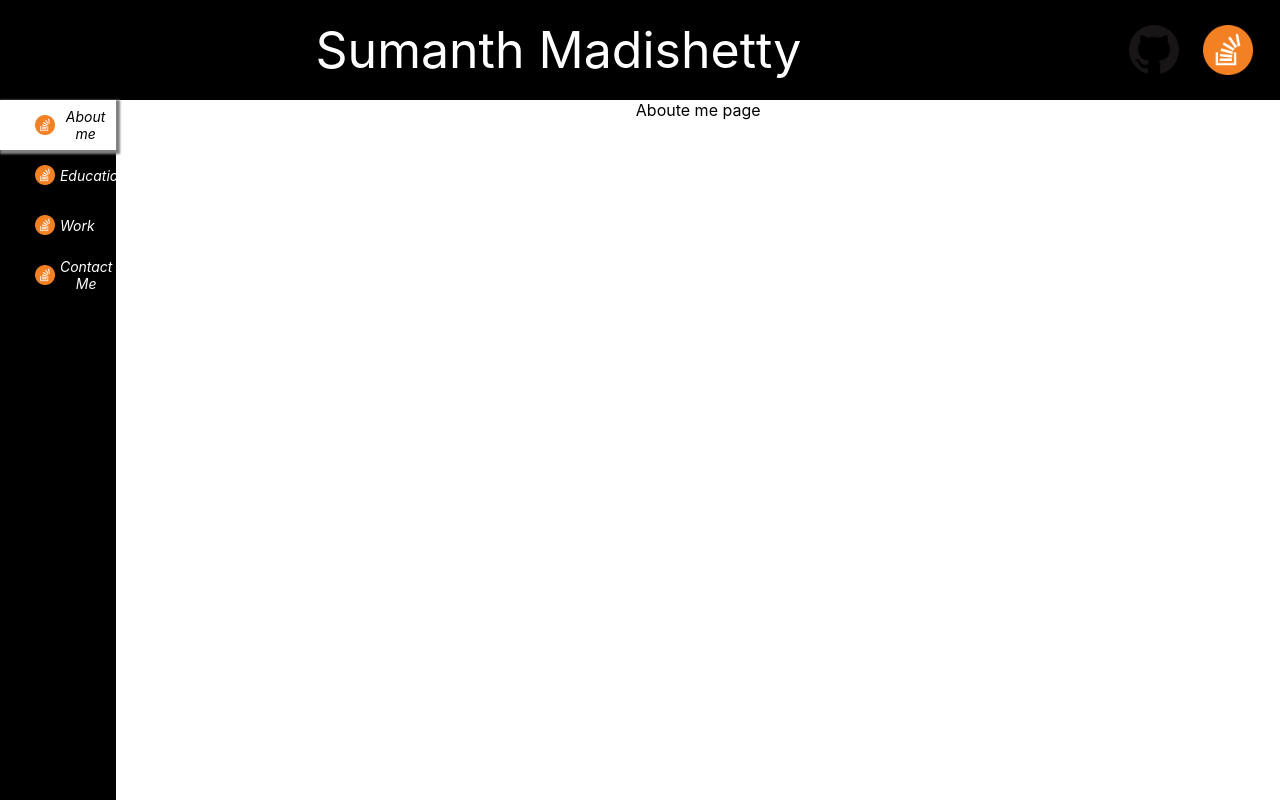
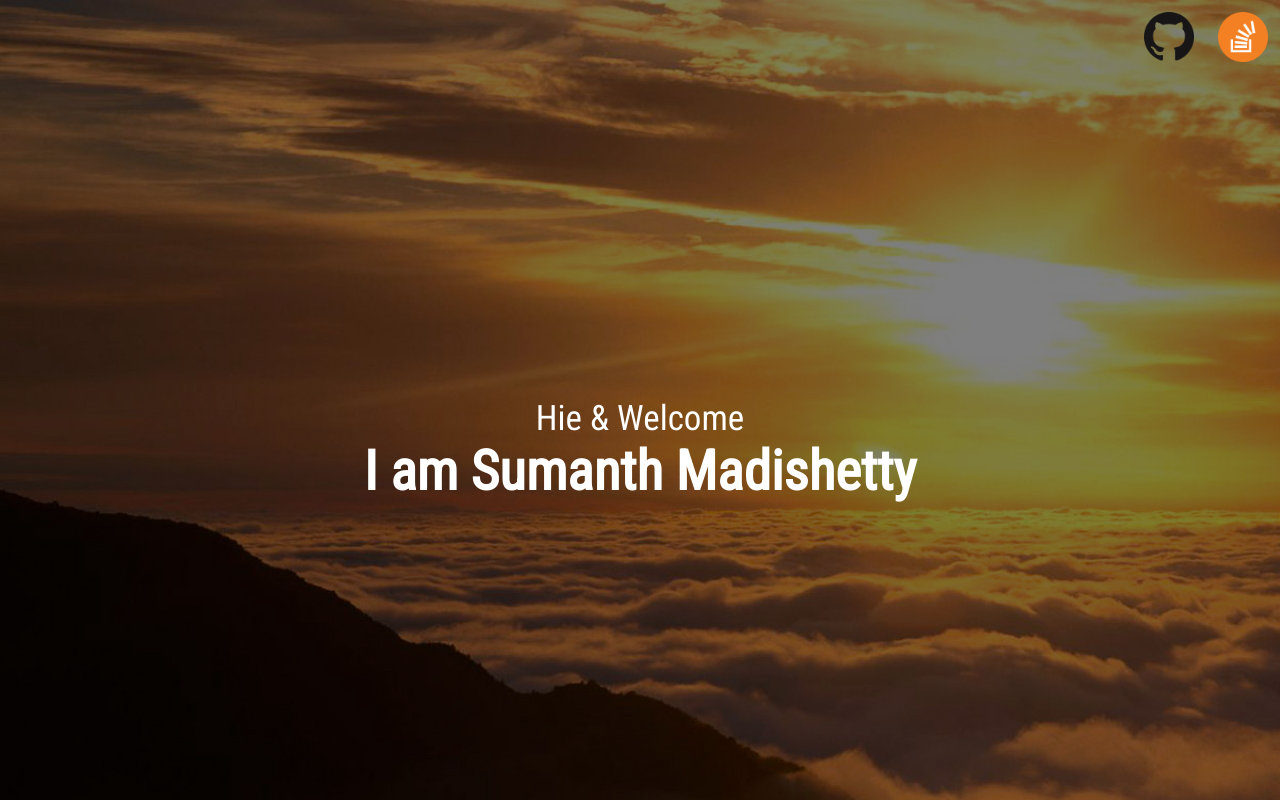
Before and after one commit to sumanthmadishetty/my-website, a React (Create React App) app: page / in a window 1280 px wide. Built offline with nearby package versions, Linux system fonts and the light colour scheme.

Commit message:
draft 2 inital commit

```diff
--- a/package.json
+++ b/package.json
@@ -8,7 +8,8 @@
     "@reach/router": "^1.2.1",
     "react": "^16.11.0",
     "react-dom": "^16.11.0",
-    "react-scripts": "3.2.0"
+    "react-scripts": "3.2.0",
+    "react-transition-group": "^4.3.0"
   },
   "scripts": {
     "start": "react-scripts start",
--- a/public/index.html
+++ b/public/index.html
@@ -15,6 +15,10 @@
       user's mobile device or desktop. See https://developers.google.com/web/fundamentals/web-app-manifest/
     -->
     <link rel="manifest" href="%PUBLIC_URL%/manifest.json" />
+    <link
+      href="https://fonts.googleapis.com/css?family=Roboto+Condensed&display=swap"
+      rel="stylesheet"
+    />
     <!--
       Notice the use of %PUBLIC_URL% in the tags above.
       It will be replaced with the URL of the `public` folder during the build.
--- a/src/App.css
+++ b/src/App.css
@@ -73,3 +73,25 @@ body,
   font-size: 35px;
   font-style: italic;
 }
+
+body {
+  margin: 0;
+  padding: 0;
+  font-family: "Roboto Condensed", sans-serif;
+}
+
+/* code {
+  font-family: source-code-pro, Menlo, Monaco, Consolas, "Courier New",
+    monospace;
+} */
+
+/* @font-face {
+  font-family: NeoSansStd;
+  src: url('//db.onlinewebfonts.com/t/eae734a8099f563be4380b01338ab3db.eot');
+  src: url('//db.onlinewebfonts.com/t/eae734a8099f563be4380b01338ab3db.eot?#iefix')
+      format('embedded-opentype'),
+    url('//db.onlinewebfonts.com/t/eae734a8099f563be4380b01338ab3db.woff2') format('woff2'),
+    url('//db.onlinewebfonts.com/t/eae734a8099f563be4380b01338ab3db.woff') format('woff'),
+    url('//db.onlinewebfonts.com/t/eae734a8099f563be4380b01338ab3db.ttf') format('truetype'),
+    url('//db.onlinewebfonts.com/t/eae734a8099f563be4380b01338ab3db.svg#Neo Sans Std') format('svg');
+} */
--- a/src/Components/Layout.js
+++ b/src/Components/Layout.js
@@ -11,7 +11,8 @@ export default function Layout(props) {
         return (
           <div style={{ height: "100%" }}>
             <TopBar location={location} />
-            <div
+            <div id="asd">The next content goes herer</div>
+            {/* <div
               style={{
                 display: "grid",
                 gridTemplateColumns: "1fr 10fr",
@@ -20,7 +21,7 @@ export default function Layout(props) {
             >
               <Sidebar location={location} />
               {props.children}
-            </div>
+            </div> */}
           </div>
         );
       }}
--- a/src/Containers/First.js
+++ b/src/Containers/First.js
@@ -3,6 +3,10 @@ import IconButton from "@material-ui/core/IconButton";
 import Badge from "@material-ui/core/Badge";
 import GithubIcon from "../assets/githubIcon.png";
 import stackOverflow from "../assets/stackOverflow.png";
+import MyPhoto from "../assets/myPhoto.JPG";
+
+import mainBackground from "../assets/mainBackground.jpg";
+
 // import NotificationsIcon from "@material-ui/icons/Notifications";
 // This container should contain
 // 1.Sidebar with links(Education, Projects, Contact me etc);
@@ -10,11 +14,10 @@ import stackOverflow from "../assets/stackOverflow.png";
 
 const styles = {
   topbarContainer: {
-    height: "100px",
-    backgroundColor: "black",
-    display: "flex",
-    color: "white",
-    width: "100%"
+    backgroundImage: `url(${mainBackground})`,
+    // display: "flex",
+    width: "100%",
+    height: "100%"
     // alignItems: "center"
     // justifyContent: "space-between"
   },
@@ -23,32 +26,77 @@ const styles = {
 
 function TopBar() {
   return (
-    <div>
-      <div id="Topbar" style={styles.topbarContainer}>
+    // <div>
+    <div id="Topbar" style={styles.topbarContainer} className="topBarContainer">
+      <div
+        style={{
+          backgroundColor: "rgba(0,0,0,0.5)",
+          height: "100%",
+          display: "grid",
+          gridTemplateRows: "100px auto"
+        }}
+      >
+        <div
+          style={{
+            float: "right",
+            display: "flex",
+            justifySelf: "right",
+            gridRow: "1"
+          }}
+        >
+          <CustomIconButton icon={GithubIcon} />
+          <CustomIconButton icon={stackOverflow} />
+        </div>
         <div
           style={{
             fontSize: "50px",
             justifySelf: "center",
             alignSelf: "center",
-            width: "100%"
+            width: "100%",
+            gridRow: "2"
           }}
         >
-          Sumanth Madishetty
-        </div>
-        <div
-          style={{
-            float: "right",
-            display: "flex",
-            alignSelf: "center",
-            marginRight: "15px"
-          }}
-        >
-          <CustomIconButton icon={GithubIcon} />
-          <CustomIconButton icon={stackOverflow} />
+          {/* {renderPersonalImage()} */}
+          <div
+            style={{ display: "flex", flexDirection: "column", color: "white" }}
+          >
+            <div
+              id="titleHeaidng"
+              style={{ fontSize: "35px" }}
+            >{`Hie & Welcome`}</div>
+            <div
+              id="titleHeaidng"
+              style={{ fontSize: "55px", fontWeight: "bolder" }}
+            >
+              I am Sumanth Madishetty
+            </div>
+          </div>
         </div>
       </div>
     </div>
   );
+
+  function renderPersonalImage() {
+    return (
+      <div
+        style={{
+          borderRadius: "100px",
+          width: "120px",
+          height: "120px",
+          backgroundColor: "white",
+          display: "inline-flex",
+          justifyContent: "center",
+          alignItems: "center"
+        }}
+      >
+        <img
+          style={{ width: "110px", height: "110px", borderRadius: "100px" }}
+          src={MyPhoto}
+          alt="myPhot"
+        />
+      </div>
+    );
+  }
 }
 
 function CustomIconButton({ icon, onClick }) {
```
Also changed, not shown: src/assets/mainBackground.jpg (added), src/assets/myPhoto.JPG (added).
